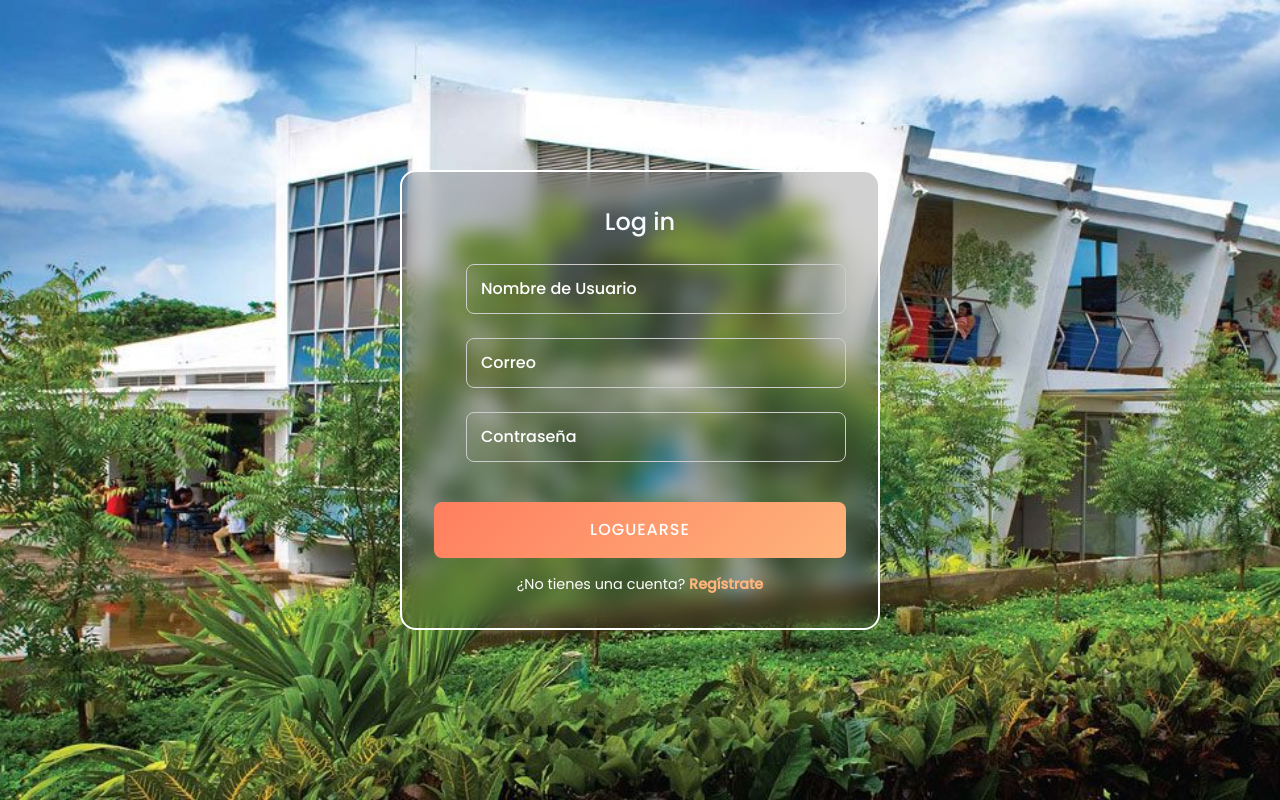
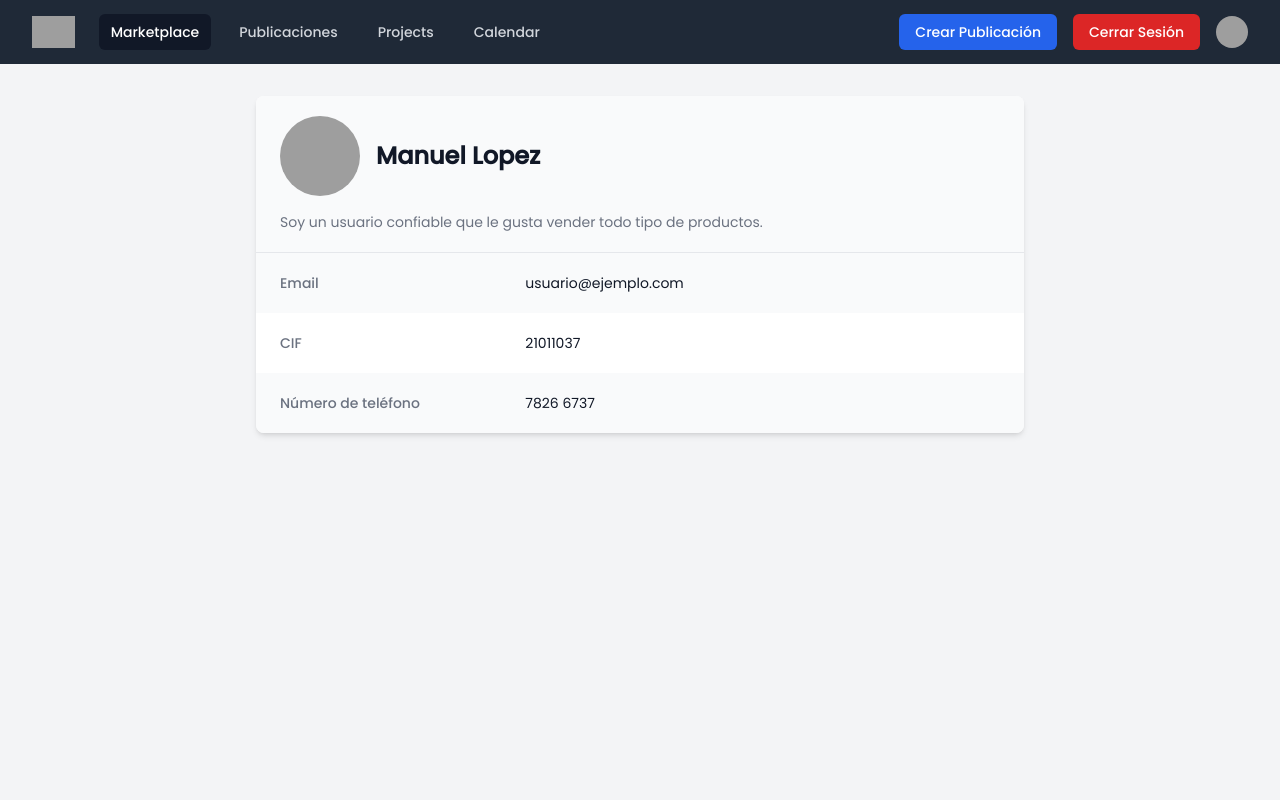
Before and after one commit to Draxton27/MercaditoUam-Frontend, a React (Create React App) app: page /profile in a window 1280 px wide. Built offline with nearby package versions, Linux system fonts and the light colour scheme; grey boxes are pictures that could not be loaded.

Commit message:
Added profile

```diff
--- a/src/Router.js
+++ b/src/Router.js
@@ -4,6 +4,7 @@ import Login from "./pages/Login";
 import Register from "./pages/Register";
 import { createBrowserRouter } from "react-router-dom";
 import MarketPlace from "./pages/MarketPlace";
+import ProfilePage from "./pages/ProfilePage";
 
 import CreateProductPage from "./pages/CreateProductPage";
 import ProductDetails from "./components/ProductDetails";
@@ -48,6 +49,10 @@ const router = createBrowserRouter(
         {
             path: '*', // Wildcard path for any undefined routes
             element: <Login /> // Render the Login component for undefined routes (can be changed to NoPage or another 404 page)
+        },
+        {
+            path: '/profile',
+            element: <ProfilePage />
         }
     ]
 );
--- /dev/null
+++ b/src/components/LoadingSpinner.jsx
@@ -0,0 +1,9 @@
+import React from "react";
+
+export default function LoadingSpinner() {
+  return (
+    <div className="flex justify-center items-center h-64">
+      <div className="animate-spin rounded-full h-32 w-32 border-t-2 border-b-2 border-indigo-500"></div>
+    </div>
+  );
+}
--- a/src/components/NavBar.js
+++ b/src/components/NavBar.js
@@ -170,7 +170,7 @@ export default function NavBar() {
                       tabIndex="-1"
                   >
                     <a
-                        href="#"
+                        href="/profile"
                         className="block px-4 py-2 text-sm text-gray-700"
                         role="menuitem"
                         onClick={closeMenu}
--- /dev/null
+++ b/src/components/Profile.jsx
@@ -0,0 +1,51 @@
+import React, { useEffect, useState } from "react";
+import { toast } from "react-toastify";
+import NavBar from "./NavBar";
+import ProfileHeader from "./ProfileHeader";
+import ProfileDetails from "./ProfileDetails";
+import LoadingSpinner from "./LoadingSpinner";
+
+export default function Profile() {
+  // const [profileData, setProfileData] = useState(null);
+  const [isLoading, setIsLoading] = useState(true);
+
+  /*useEffect(() => {
+    const fetchProfile = async () => {
+      try {
+        const response = await fetch("http://localhost:8080/api/profile");
+        if (response.ok) {
+          const data = await response.json();
+          setProfileData(data);
+        } else {
+          toast.error("Error al cargar el perfil");
+        }
+      } catch (error) {
+        console.error("Error al cargar el perfil:", error);
+        toast.error("Error al cargar el perfil");
+      } finally {
+        setIsLoading(false);
+      }
+    };
+
+    fetchProfile();
+  }, []);*/
+  const profileData = {
+    email: "usuario@ejemplo.com",
+    username: "Manuel Lopez",
+    cif: "21011037",
+    phoneNumber: "7826 6737",
+    description: "Soy un usuario confiable que le gusta vender todo tipo de productos.",
+  };
+
+  return (
+    <div className="min-h-screen bg-gray-100">
+      <NavBar />
+      <main className="container mx-auto px-4 py-8">
+          <div className="max-w-3xl mx-auto bg-white rounded-lg shadow-md overflow-hidden">
+            <ProfileHeader profileData={profileData} />
+            <ProfileDetails profileData={profileData} />
+          </div>
+      </main>
+    </div>
+  );
+}
--- /dev/null
+++ b/src/components/ProfileDetails.jsx
@@ -0,0 +1,29 @@
+import React from "react";
+
+export default function ProfileDetails({ profileData }) {
+  const { email, cif, phoneNumber } = profileData;
+  return (
+    <div className="border-t border-gray-200">
+      <dl>
+        <div className="bg-gray-50 px-4 py-5 sm:grid sm:grid-cols-3 sm:gap-4 sm:px-6">
+          <dt className="text-sm font-medium text-gray-500">Email</dt>
+          <dd className="mt-1 text-sm text-gray-900 sm:mt-0 sm:col-span-2">
+            {email}
+          </dd>
+        </div>
+        <div className="bg-white px-4 py-5 sm:grid sm:grid-cols-3 sm:gap-4 sm:px-6">
+          <dt className="text-sm font-medium text-gray-500">CIF</dt>
+          <dd className="mt-1 text-sm text-gray-900 sm:mt-0 sm:col-span-2">
+            {cif}
+          </dd>
+        </div>
+        <div className="bg-gray-50 px-4 py-5 sm:grid sm:grid-cols-3 sm:gap-4 sm:px-6">
+          <dt className="text-sm font-medium text-gray-500">Número de teléfono</dt>
+          <dd className="mt-1 text-sm text-gray-900 sm:mt-0 sm:col-span-2">
+            {phoneNumber}
+          </dd>
+        </div>
+      </dl>
+    </div>
+  );
+}
--- /dev/null
+++ b/src/components/ProfileHeader.jsx
@@ -0,0 +1,25 @@
+import React from "react";
+
+export default function ProfileHeader({ profileData }) {
+  const { username, description } = profileData;
+
+  return (
+    <div className="px-4 py-5 sm:px-6 bg-gray-50">
+      <div className="flex items-center">
+        <div className="flex-shrink-0 h-20 w-20">
+          <img
+            className="h-20 w-20 rounded-full"
+            src={`https://ui-avatars.com/api/?name=${username}&background=random`}
+            alt={`Avatar de ${username}`}
+          />
+        </div>
+        <div className="ml-4">
+          <h1 className="text-2xl font-bold leading-6 text-gray-900">
+            {username}
+          </h1>
+        </div>
+      </div>
+      <p className="mt-4 text-sm text-gray-500">{description}</p>
+    </div>
+  );
+}
--- /dev/null
+++ b/src/components/SampleProfile.jsx
@@ -0,0 +1,33 @@
+import React from 'react';
+import ProfileHeader from './ProfileHeader';
+import ProfileDetails from './ProfileDetails';
+
+const sampleProfileData = {
+  name: "María García",
+  role: "Diseñadora UX/UI",
+  description: "Apasionada por crear experiencias de usuario intuitivas y atractivas.",
+  avatar: "/placeholder.svg?height=128&width=128",
+  email: "maria.garcia@ejemplo.com",
+  location: "Madrid, España",
+  website: "www.mariagarcia.com"
+};
+
+export default function SampleProfile() {
+  return (
+    <div className="min-h-screen bg-gray-100 py-12 px-4 sm:px-6 lg:px-8">
+      <div className="max-w-3xl mx-auto bg-white shadow overflow-hidden sm:rounded-lg">
+        <ProfileHeader
+          name={sampleProfileData.name}
+          role={sampleProfileData.role}
+          description={sampleProfileData.description}
+          avatar={sampleProfileData.avatar}
+        />
+        <ProfileDetails
+          email={sampleProfileData.email}
+          location={sampleProfileData.location}
+          website={sampleProfileData.website}
+        />
+      </div>
+    </div>
+  );
+}
--- /dev/null
+++ b/src/components/UserProfile.jsx
@@ -0,0 +1,48 @@
+import React from 'react';
+
+const profileData = {
+  email: "usuario@ejemplo.com",
+  username: "UsuarioEjemplo",
+  cif: "B12345678",
+  phoneNumber: "+34 123 456 789",
+  description: "Soy un usuario de ejemplo con una pasión por la tecnología y la innovación.",
+};
+
+export default function UserProfile() {
+  return (
+    <div className="min-h-screen bg-gray-100 py-12 px-4 sm:px-6 lg:px-8">
+      <div className="max-w-3xl mx-auto bg-white rounded-lg shadow-md overflow-hidden">
+        <div className="md:flex">
+          <div className="md:flex-shrink-0">
+            <img
+              className="h-48 w-full object-cover md:w-48"
+              src={`https://ui-avatars.com/api/?name=${profileData.username}&size=192&background=random`}
+              alt={`Avatar de ${profileData.username}`}
+            />
+          </div>
+          <div className="p-8">
+            <div className="uppercase tracking-wide text-sm text-indigo-500 font-semibold">Mi Perfil</div>
+            <h2 className="mt-2 text-2xl leading-8 font-semibold text-gray-900">{profileData.username}</h2>
+            <p className="mt-2 text-gray-600">{profileData.description}</p>
+          </div>
+        </div>
+        <div className="border-t border-gray-200 px-4 py-5 sm:p-0">
+          <dl className="sm:divide-y sm:divide-gray-200">
+            <div className="py-4 sm:py-5 sm:grid sm:grid-cols-3 sm:gap-4 sm:px-6">
+              <dt className="text-sm font-medium text-gray-500">Email</dt>
+              <dd className="mt-1 text-sm text-gray-900 sm:mt-0 sm:col-span-2">{profileData.email}</dd>
+            </div>
+            <div className="py-4 sm:py-5 sm:grid sm:grid-cols-3 sm:gap-4 sm:px-6">
+              <dt className="text-sm font-medium text-gray-500">CIF</dt>
+              <dd className="mt-1 text-sm text-gray-900 sm:mt-0 sm:col-span-2">{profileData.cif}</dd>
+            </div>
+            <div className="py-4 sm:py-5 sm:grid sm:grid-cols-3 sm:gap-4 sm:px-6">
+              <dt className="text-sm font-medium text-gray-500">Número Telefónico</dt>
+              <dd className="mt-1 text-sm text-gray-900 sm:mt-0 sm:col-span-2">{profileData.phoneNumber}</dd>
+            </div>
+          </dl>
+        </div>
+      </div>
+    </div>
+  );
+}
--- /dev/null
+++ b/src/pages/ProfilePage.jsx
@@ -0,0 +1,13 @@
+import React from "react";
+import { ToastContainer } from "react-toastify";
+import "react-toastify/dist/ReactToastify.css";
+import ProfileCard from "../components/Profile";
+
+export default function ProfilePage() {
+  return (
+    <>
+      <ToastContainer />
+      <ProfileCard />
+    </>
+  );
+}
--- a/src/pages/style.css
+++ b/src/pages/style.css
@@ -251,3 +251,43 @@ textarea.login__input {
 .login__box-input {
   position: relative;
 }
+.profile-container {
+  max-width: 600px;
+  margin: 20px auto;
+  padding: 20px;
+  background: #bdc9e6;
+  border-radius: 8px;
+  box-shadow: 0 4px 6px rgba(0, 0, 0, 0.1);
+  box-shadow: #feb47b;
+}
+
+.profile-title {
+  text-align: center;
+  font-size: 1.5rem;
+  margin-bottom: 20px;
+  color: black;
+}
+
+.profile-field {
+  margin-bottom: 15px;
+  color: black;
+}
+
+.profile-field label {
+  font-weight: bold;
+  display: block;
+  margin-bottom: 5px;
+}
+
+.profile-value {
+  font-size: 1rem;
+  color: black;
+}
+
+.profile-picture {
+  display: block;
+  max-width: 150px;
+  height: auto;
+  border-radius: 50%;
+  margin-top: 10px;
+}
```
